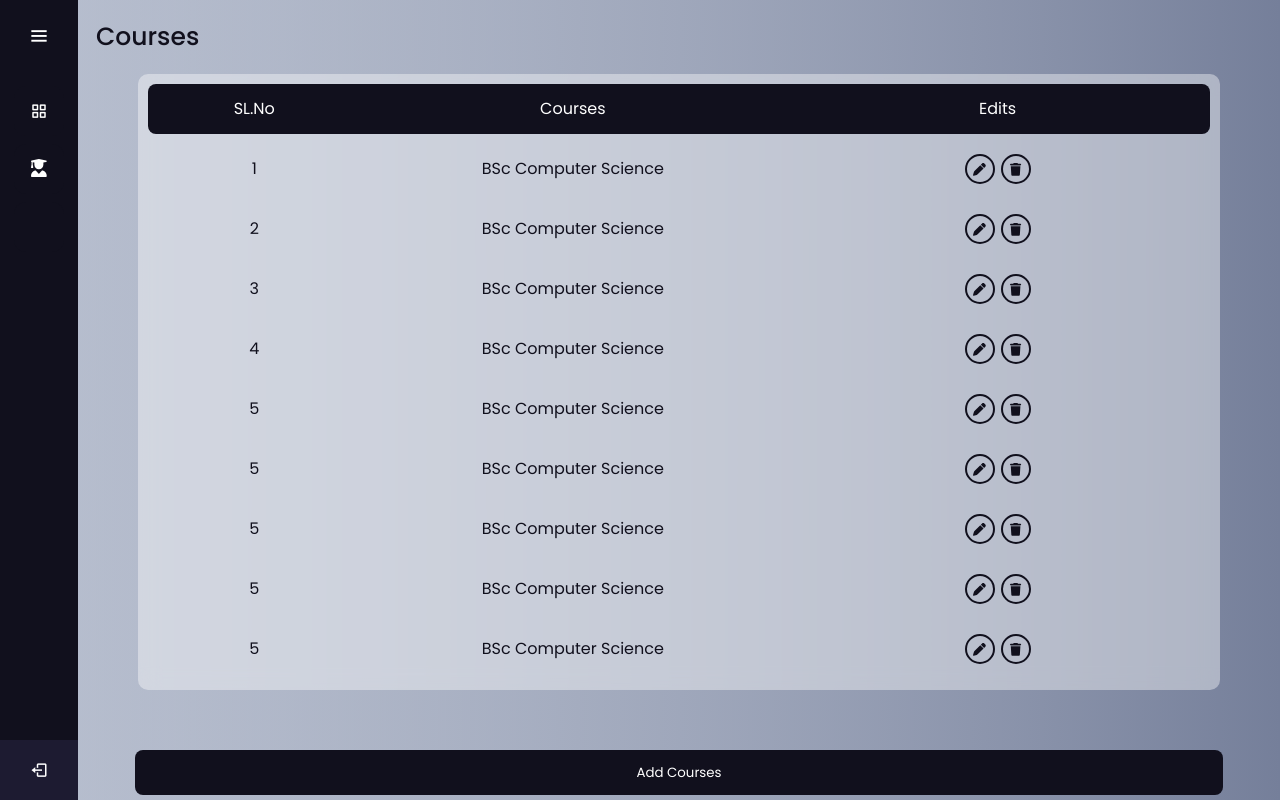
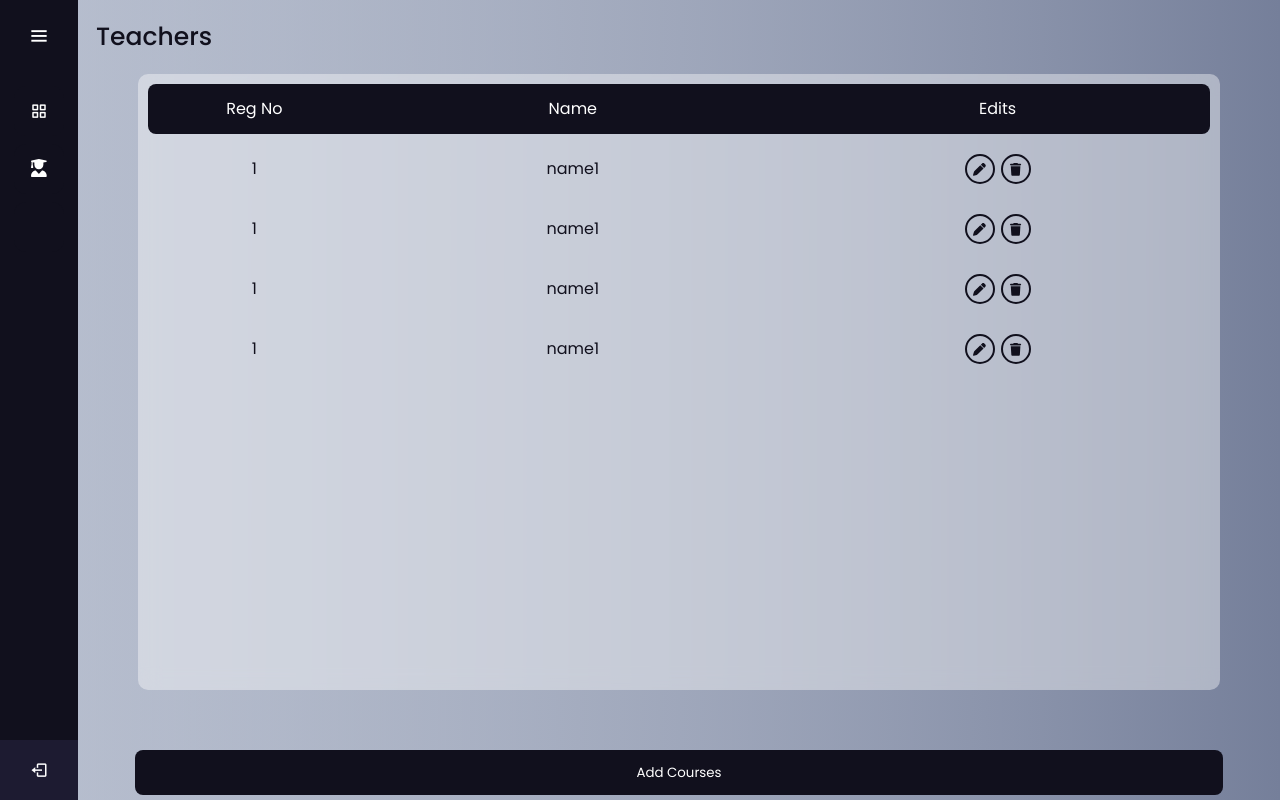
Before and after one commit to fasilkp/internal-mark-uploader, a React (Create React App) app: page /admin in a window 1280 px wide. Built offline with nearby package versions, Linux system fonts and the light colour scheme; grey boxes are pictures that could not be loaded.

Commit message:
Teachers page created

```diff
--- a/src/pages/Admin Pages/admin/Admin.js
+++ b/src/pages/Admin Pages/admin/Admin.js
@@ -2,6 +2,7 @@ import React, {useState} from "react";
 import "../admin/Admin.css";
 import Course from "../course/Course";
 import Student from "../student/Student";
+import Teachers from "../teachers/Teachers";
 import { FontAwesomeIcon } from "@fortawesome/react-fontawesome";
 
 function Admin() {
@@ -55,8 +56,9 @@ function Admin() {
       </div>
       <section className="home-section">
 
-          <Course/>
+          {/* <Course/> */}
           {/* <Student/> */}
+          <Teachers/>
       </section>
     </div>
   );
--- /dev/null
+++ b/src/pages/Admin Pages/teachers/Teachers.js
@@ -0,0 +1,65 @@
+import React from 'react'
+import '../style/Style.css'
+import { FontAwesomeIcon } from "@fortawesome/react-fontawesome";
+import { Fragment } from 'react/cjs/react.development';
+function Teachers() {
+  return (
+    <Fragment>
+    <div className="text">Teachers</div>
+    <div>
+        <div className="container">
+            <div className="list-container">
+                <div className="list-header">
+                    <div className="head">Reg No</div>
+                    <div className="head">Name</div>
+                    <div className="head">Edits</div>
+                </div>
+                <div className="lists">
+                    <div className="title">1</div>
+                    <div className="title">name1</div>
+                    <div className="title buttons">
+                        <div className="list-icon"><FontAwesomeIcon icon="pen"/></div>
+                        <div className="list-icon"><FontAwesomeIcon icon="trash"/></div>
+
+                    </div>
+                </div>
+                <div className="lists">
+                    <div className="title">1</div>
+                    <div className="title">name1</div>
+                    <div className="title buttons">
+                        <div className="list-icon"><FontAwesomeIcon icon="pen"/></div>
+                        <div className="list-icon"><FontAwesomeIcon icon="trash"/></div>
+
+                    </div>
+                </div>
+                <div className="lists">
+                    <div className="title">1</div>
+                    <div className="title">name1</div>
+                    <div className="title buttons">
+                        <div className="list-icon"><FontAwesomeIcon icon="pen"/></div>
+                        <div className="list-icon"><FontAwesomeIcon icon="trash"/></div>
+
+                    </div>
+                </div>
+                <div className="lists">
+                    <div className="title">1</div>
+                    <div className="title">name1</div>
+                    <div className="title buttons">
+                        <div className="list-icon"><FontAwesomeIcon icon="pen"/></div>
+                        <div className="list-icon"><FontAwesomeIcon icon="trash"/></div>
+
+                    </div>
+                </div>
+
+
+            </div>
+            <div className="button">
+                <button className="add-button">Add Courses</button>
+            </div>
+        </div>
+    </div>
+    </Fragment>
+  )
+}
+
+export default Teachers
```
